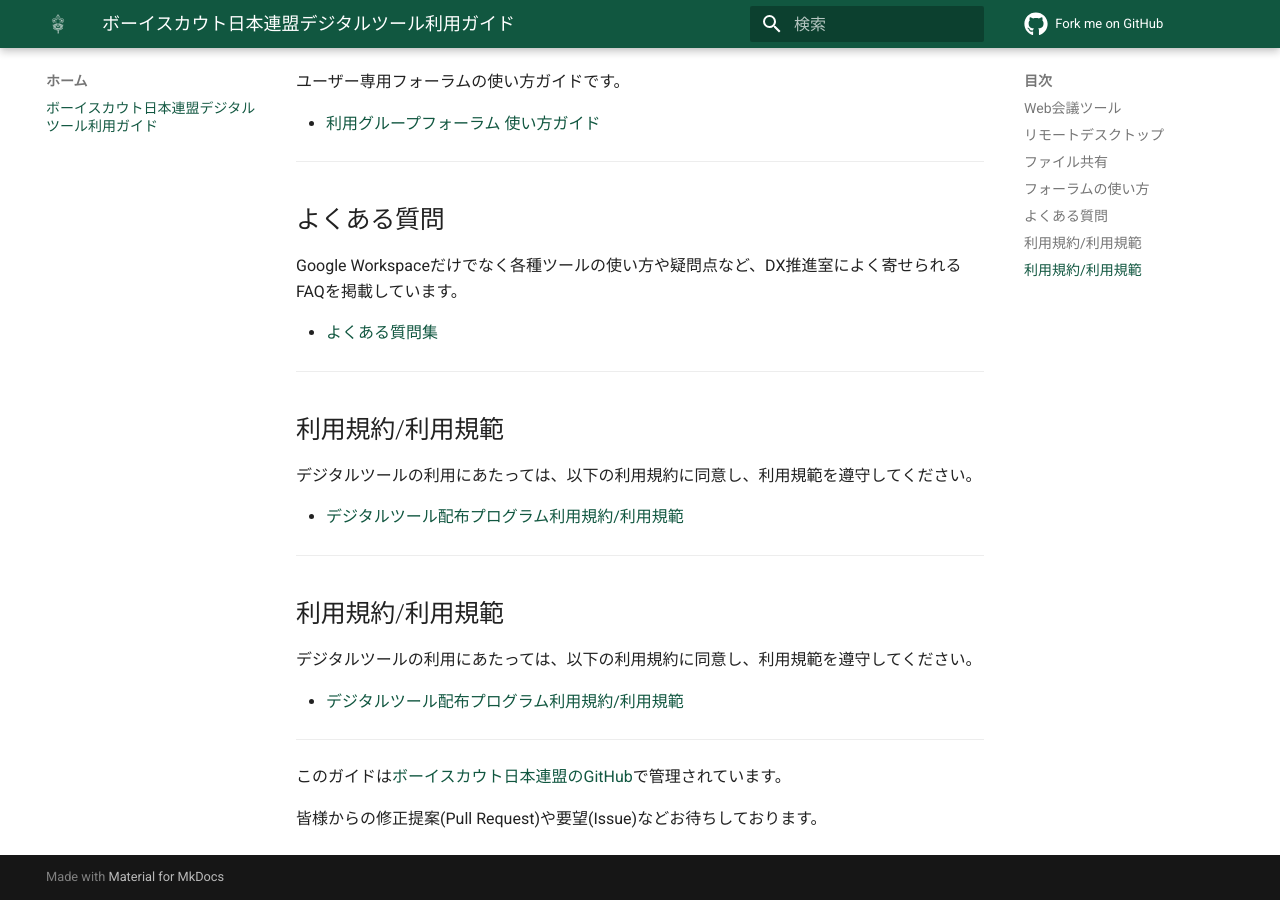
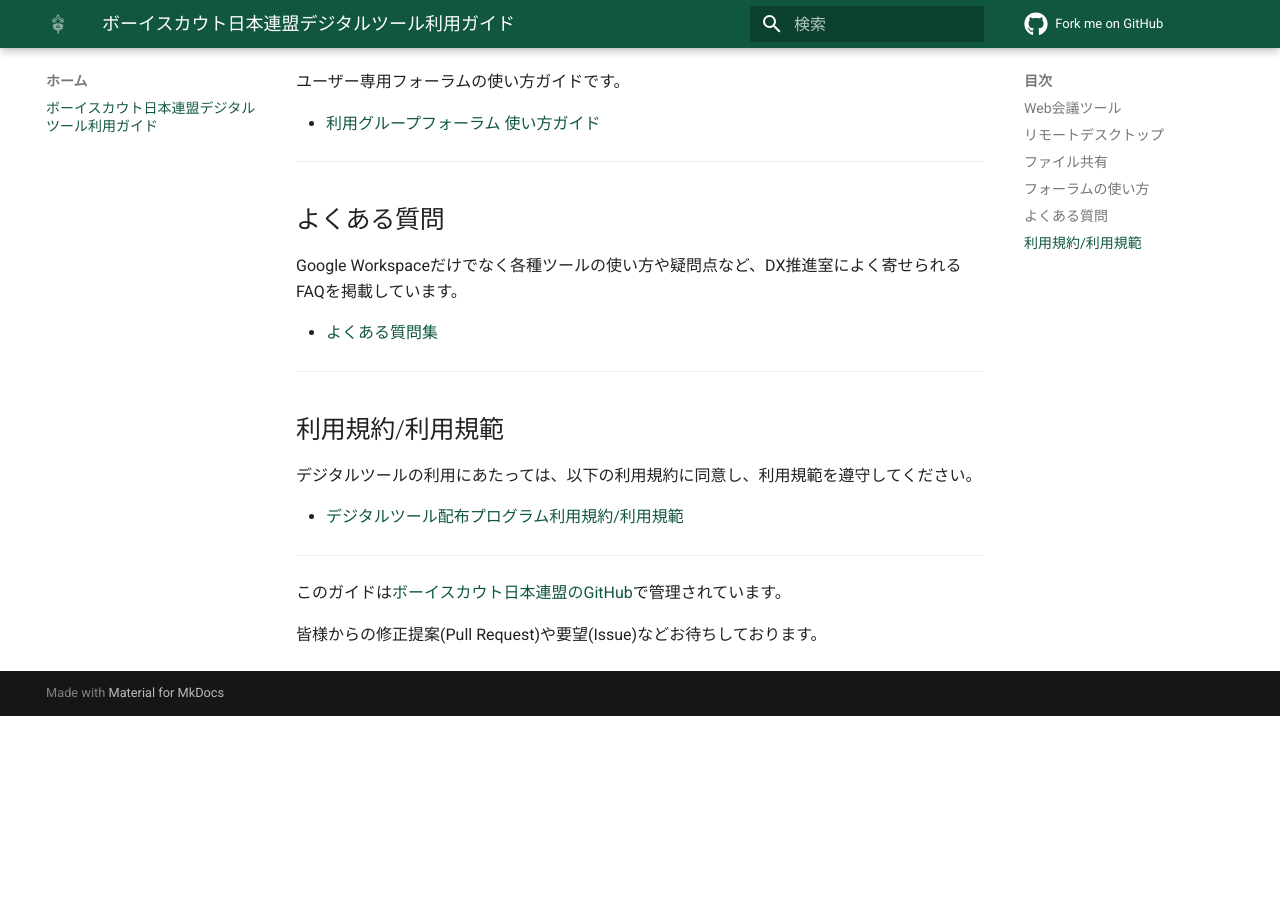
Before and after one commit to Scout-Association-of-Japan/DX-promotion-guidelines, an MkDocs documentation site: the page built from docs/index.md, in a window 1280 px wide and 900 px high, scrolled down 1065 px. Built offline with MkDocs 1.6.1 and Material for MkDocs 9.7.7, drawn with Linux system fonts in a browser that asks for light colours; comment, search, counter and statistics services are not loaded; after the commit the page ends 1781 px from its top, so only the background shows below that.

Commit message:
Update index.md
利用規約のダブリを修正

```diff
--- a/docs/index.md
+++ b/docs/index.md
@@ -52,14 +52,6 @@ Google Workspaceだけでなく各種ツールの使い方や疑問点など、D
 
 -----
 
-## 利用規約/利用規範
-
-デジタルツールの利用にあたっては、以下の利用規約に同意し、利用規範を遵守してください。
-
-- [デジタルツール配布プログラム利用規約/利用規範](https://docs.google.com/document/d/e/2PACX-1vTgWKAjFIb0YqrtzVmrn7g-Fek3d13IJCZ9uoYrrtQ31qCHwS5EPJoxIBBq7nsrG3_FLx95qxkvljHI/pub)
-
------
-
 このガイドは[ボーイスカウト日本連盟のGitHub](https://github.com/Scout-Association-of-Japan/DX-promotion-guidelines)で管理されています。
 
 皆様からの修正提案(Pull Request)や要望(Issue)などお待ちしております。
```
